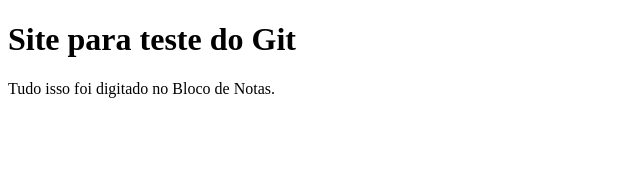
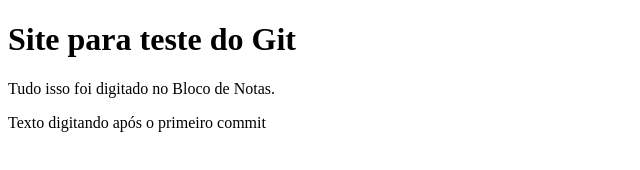
Before and after one commit to Akumus15/TesteGitComandos, a plain HTML site: page index.html in a window 1280 px wide. Shown: the whole page, without its empty margins (0-640 px from the left). Drawn offline with Linux system fonts and the light colour scheme.

Commit message:
segundo commit

```diff
--- a/index.html
+++ b/index.html
@@ -7,5 +7,6 @@
 	<body>
 		<h1>Site para teste do Git</h1>
 		<p>Tudo isso foi digitado no Bloco de Notas.</p>
+		<p>Texto digitando após o primeiro commit</p>
 	</body>
 </html>
```
